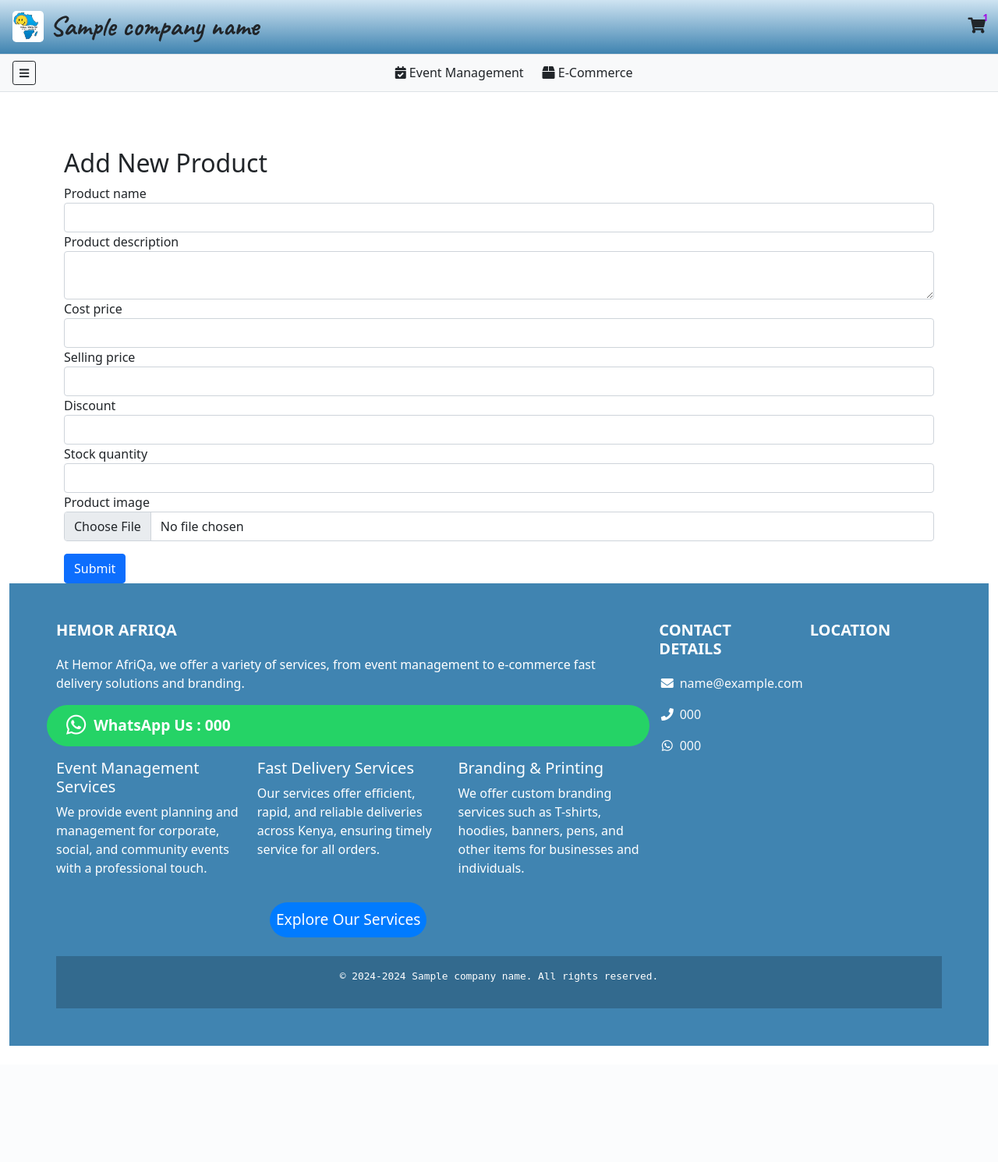
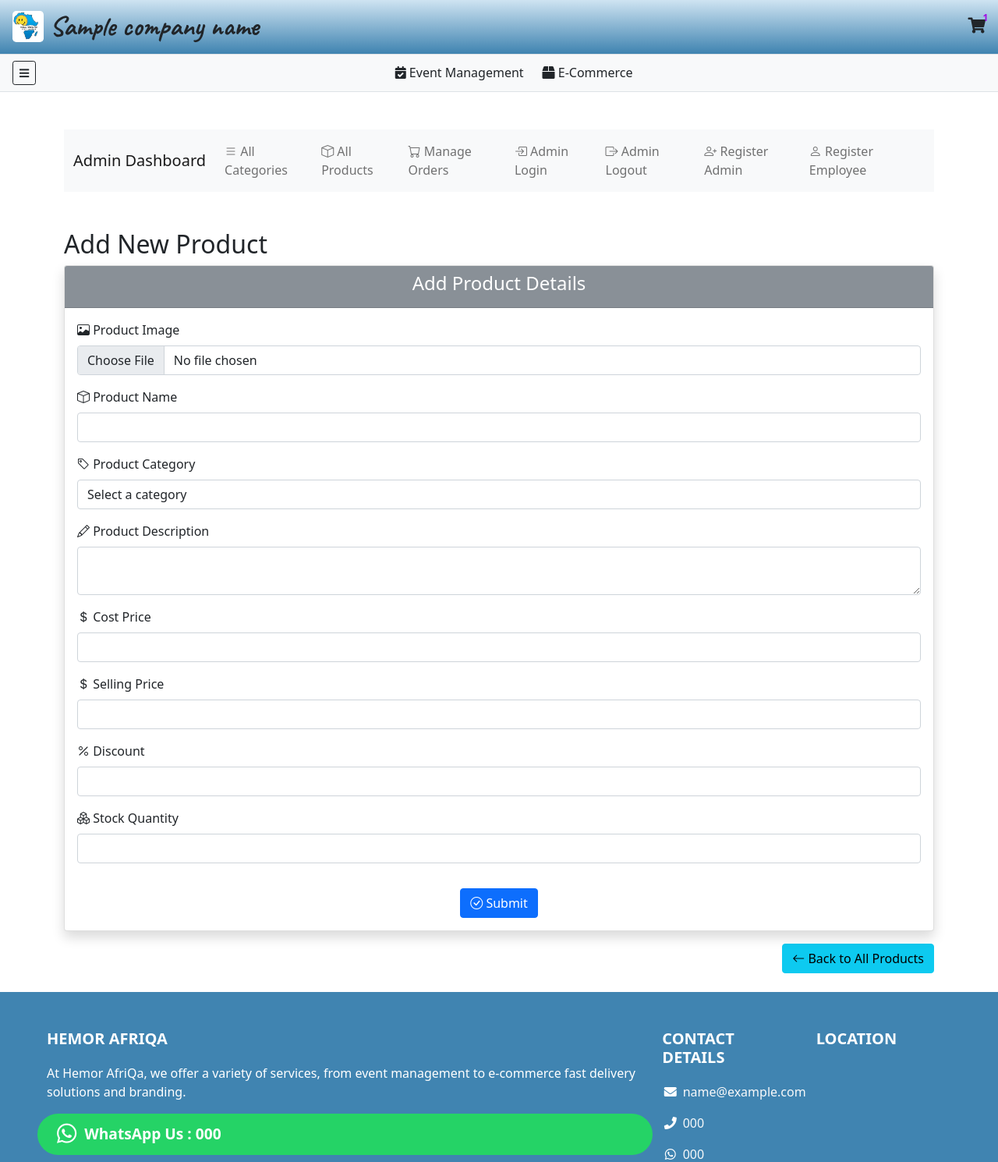
Before and after one commit to EricGikunguNyokabi/hemor-africa, a Python web app: template app/templates/pos/product-management/add_product.html in a window 1280 px wide. Shown: the top 1490 px of the page at 78% size. Before the commit the page ends 1341 px from the top, so only its background shows below. Run offline with Jinja, Linux system fonts and the light colour scheme; the template is opened without the code that fills it: most values are stand-ins (such as "Sample title", 1, 10 or a date in 2020); form fields are guessed from the names that the template uses.

Commit message:
Admin products adjustments

```diff
--- a/app/templates/admin/dashboard.html
+++ b/app/templates/admin/dashboard.html
@@ -25,10 +25,10 @@
                         <a href="{{ url_for('category.all_categories') }}">All Categories</a>
                     </li>
                     <li class="list-group-item">
-                        <a href="{{ url_for('products.add_product_details') }}">Add New Product</a>
+                        <a href="{#{ url_for('products.add_product_details') }#}">Add New Product</a>
                     </li>
                     <li class="list-group-item">
-                        <a href="{{ url_for('products.all_products') }}">View All Products</a>
+                        <a href="{#{ url_for('products.all_products') }#}">View All Products</a>
                     </li>
                     <li class="list-group-item">
                         <a href="{{ url_for('auth.login') }}">Admin Login</a>
--- a/app/templates/base.html
+++ b/app/templates/base.html
@@ -22,6 +22,8 @@
 
      <!-- Bootstrap and other links -->
      <link href="https://cdn.jsdelivr.net/npm/bootstrap@5.1.0/dist/css/bootstrap.min.css" rel="stylesheet">
+     <link href="https://cdn.jsdelivr.net/npm/bootstrap-icons/font/bootstrap-icons.css" rel="stylesheet">
+
      <!-- <link href="https://cdn.jsdelivr.net/npm/bootstrap@5.3.3/dist/css/bootstrap.min.css" rel="stylesheet" integrity="sha384-QWTKZyjpPEjISv5WaRU9OFeRpok6YctnYmDr5pNlyT2bRjXh0JMhjY6hW+ALEwIH" crossorigin="anonymous"> -->
      <link href="https://cdn.jsdelivr.net/npm/font-awesome@5.15.4/css/all.min.css" rel="stylesheet">
 
--- a/app/templates/components/_admin_layout.html
+++ b/app/templates/components/_admin_layout.html
@@ -2,18 +2,19 @@
     <!-- Navbar for Admin Dashboard -->
     <nav class="navbar navbar-expand-lg navbar-light bg-light">
         <div class="container-fluid">
+            <!-- Admin Dashboard Link -->
             <a class="navbar-brand" href="{{ url_for('admin.dashboard') }}">Admin Dashboard</a>
             <button class="navbar-toggler" type="button" data-bs-toggle="collapse" data-bs-target="#navbarNav" aria-controls="navbarNav" aria-expanded="false" aria-label="Toggle navigation">
                 <span class="navbar-toggler-icon"></span>
             </button>
             <div class="collapse navbar-collapse text-danger" id="navbarNav">
                 <ul class="navbar-nav text-danger">
-                    <!-- Admin Dashboard Link -->
+                    <!-- Admin Dashboard Link
                     <li class="nav-item">
                         <a class="nav-link" href="{{ url_for('admin.dashboard') }}">
                             <i class="bi bi-house-door"></i> Admin Dashboard
                         </a>
-                    </li>
+                    </li> -->
                     <!-- View All Categories Link -->
                     <li class="nav-item">
                         <a class="nav-link" href="{{ url_for('category.all_categories') }}">
@@ -26,18 +27,19 @@
                             <i class="bi bi-plus-circle"></i> Add New Category
                         </a>
                     </li> -->
-                    <!-- Add New Product Link -->
-                    <li class="nav-item">
-                        <a class="nav-link" href="{{ url_for('products.add_product_details') }}">
-                            <i class="bi bi-cart-plus"></i> Add New Product
-                        </a>
-                    </li>
+
                     <!-- View All Products Link -->
                     <li class="nav-item">
                         <a class="nav-link" href="{{ url_for('products.all_products') }}">
-                            <i class="bi bi-box"></i> View Products
+                            <i class="bi bi-box"></i> All Products
                         </a>
                     </li>
+                    <!-- Add New Product Link -->
+                    <!-- <li class="nav-item">
+                        <a class="nav-link" href="{#{ url_for('products.add_product_details') }#}">
+                            <i class="bi bi-cart-plus"></i> Add New Product
+                        </a>
+                    </li> -->
                     <!-- Manage Orders Link -->
                     <li class="nav-item">
                         <a class="nav-link" href="{{ url_for('admin.dashboard') }}">
--- a/app/templates/pos/product-management/add_product.html
+++ b/app/templates/pos/product-management/add_product.html
@@ -1,63 +1,128 @@
 {% extends "base.html" %}
 
+{% block title %}Add Product - {{ company_name }}{% endblock %}
+
 {% block content %}
+    {% include 'components/_admin_layout.html' %}
     <div class="container mt-5">
         <h2>Add New Product</h2>
+
+        <div class="card shadow">
+            <div class="card-header text-white text-center" style="background-color: rgba(108, 117, 125, 0.8);">
+                <h4>Add Product Details</h4>
+            </div>
+            <div class="card-body">
                 <form method="POST" enctype="multipart/form-data">
-        <div class="text">
+                    {{ form.hidden_tag() }}
 
+                    <!-- Product Image -->
+                    <div class="form-group mb-3">
+                        <label for="product_image" class="form-label">
+                            <i class="bi bi-image"></i> Product Image
+                        </label>
+                        {{ form.product_image(class="form-control") }}
+                        {% for error in form.product_image.errors %}
+                            <div class="text-danger">{{ error }}</div>
+                        {% endfor %}
+                    </div>
 
-        {{ form.hidden_tag() }}
-        <div class="form-group">
-            {{ form.product_name.label }}<br>
+                    <!-- Product Name -->
+                    <div class="form-group mb-3">
+                        <label for="product_name" class="form-label">
+                            <i class="bi bi-box"></i> Product Name
+                        </label>
                         {{ form.product_name(class="form-control") }}
                         {% for error in form.product_name.errors %}
-                <span class="text-danger">{{ error }}</span>
+                            <div class="text-danger">{{ error }}</div>
                         {% endfor %}
                     </div>
-        <div class="form-group">
-            {{ form.product_description.label }}<br>
+
+                    <!-- Product Category -->
+                    <div class="form-group mb-3">
+                        <label for="product_category" class="form-label">
+                            <i class="bi bi-tag"></i> Product Category
+                        </label>
+                        <select name="product_category" id="product_category" class="form-control" required>
+                            <option value="">Select a category</option>
+                            {% for category in categories %}
+                                <option value="{{ category.category_id }}">{{ category.category_name }}</option>
+                            {% endfor %}
+                        </select>
+                        {% for error in form.product_category.errors %}
+                            <div class="text-danger">{{ error }}</div>
+                        {% endfor %}
+                    </div>
+
+                    <!-- Product Description -->
+                    <div class="form-group mb-3">
+                        <label for="product_description" class="form-label">
+                            <i class="bi bi-pencil"></i> Product Description
+                        </label>
                         {{ form.product_description(class="form-control") }}
                         {% for error in form.product_description.errors %}
-                <span class="text-danger">{{ error }}</span>
+                            <div class="text-danger">{{ error }}</div>
                         {% endfor %}
                     </div>
-        <div class="form-group">
-            {{ form.cost_price.label }}<br>
-            {{ form.cost_price(class="form-control") }}
+
+                    <!-- Cost Price -->
+                    <div class="form-group mb-3">
+                        <label for="cost_price" class="form-label">
+                            <i class="bi bi-currency-dollar"></i> Cost Price
+                        </label>
+                        {{ form.cost_price(class="form-control", value=form.cost_price.data if form.cost_price.data else 0) }}
                         {% for error in form.cost_price.errors %}
-                <span class="text-danger">{{ error }}</span>
+                            <div class="text-danger">{{ error }}</div>
                         {% endfor %}
                     </div>
-        <div class="form-group">
-            {{ form.selling_price.label }}<br>
-            {{ form.selling_price(class="form-control") }}
+
+                    <!-- Selling Price -->
+                    <div class="form-group mb-3">
+                        <label for="selling_price" class="form-label">
+                            <i class="bi bi-currency-dollar"></i> Selling Price
+                        </label>
+                        {{ form.selling_price(class="form-control", value=form.selling_price.data if form.selling_price.data else 0) }}
                         {% for error in form.selling_price.errors %}
-                <span class="text-danger">{{ error }}</span>
+                            <div class="text-danger">{{ error }}</div>
                         {% endfor %}
                     </div>
-        <div class="form-group">
-            {{ form.discount.label }}<br>
-            {{ form.discount(class="form-control") }}
+
+                    <!-- Discount -->
+                    <div class="form-group mb-3">
+                        <label for="discount" class="form-label">
+                            <i class="bi bi-percent"></i> Discount
+                        </label>
+                        {{ form.discount(class="form-control", value=form.discount.data if form.discount.data else 0) }}
                         {% for error in form.discount.errors %}
-                <span class="text-danger">{{ error }}</span>
+                            <div class="text-danger">{{ error }}</div>
                         {% endfor %}
                     </div>
-        <div class="form-group">
-            {{ form.stock_quantity.label }}<br>
+
+                    <!-- Stock Quantity -->
+                    <div class="form-group mb-3">
+                        <label for="stock_quantity" class="form-label">
+                            <i class="bi bi-boxes"></i> Stock Quantity
+                        </label>
                         {{ form.stock_quantity(class="form-control") }}
                         {% for error in form.stock_quantity.errors %}
-                <span class="text-danger">{{ error }}</span>
+                            <div class="text-danger">{{ error }}</div>
                         {% endfor %}
                     </div>
-        <div class="form-group">
-            {{ form.product_image.label }}<br>
-            {{ form.product_image(class="form-control") }}
-            {% for error in form.product_image.errors %}
-                <span class="text-danger">{{ error }}</span>
-            {% endfor %}
+
+                    <!-- Submit Button -->
+                    <div class="text-center">
+                        <button type="submit" class="btn btn-primary mt-3">
+                            <i class="bi bi-check-circle"></i> {{ form.submit.label }}
+                        </button>
                     </div>
-        <button type="submit" class="btn btn-primary mt-3">{{ form.submit.label }}</button>
                 </form>
             </div>
+        </div>
+
+        <!-- Back to Products Button -->
+        <div class="mt-3 text-end">
+            <a href="{{ url_for('products.all_products') }}" class="btn btn-info">
+                <i class="bi bi-arrow-left"></i> Back to All Products
+            </a>
+        </div>
+    </div>
 {% endblock %}
--- a/app/views/admin.py
+++ b/app/views/admin.py
@@ -2,7 +2,7 @@ from flask import Blueprint, render_template
 
 from app.models.user import User, Employee
 
-admin = Blueprint("admin", __name__,url_prefix="/adm/hemor-afriqa")
+admin = Blueprint("admin", __name__,url_prefix="/hemor-afriqa/adm")
 
 @admin.route("/dashboard")
 def dashboard():
```
Also changed, not shown: app/forms/product.py (+24 -10 lines), app/templates/pos/category/all_categories.html (renamed from app/templates/pos/category/categories.html, +23 -2 lines), app/templates/pos/category/edit_category.html (added, +78 -0 lines), app/templates/pos/product-management/all_products.html (added, +73 -0 lines), app/views/categories.py (+98 -49 lines), app/views/products.py (+118 -16 lines), app/static/images/ecommerce/category/hoodie-2.jpeg (added), app/static/images/ecommerce/category/hoodie-4.jpeg (added), app/static/images/ecommerce/category/hoodie-6.jpeg (added), app/templates/pos/product-management/edit_product.html (added). Lines whose indentation alone changed are shown as unchanged.
